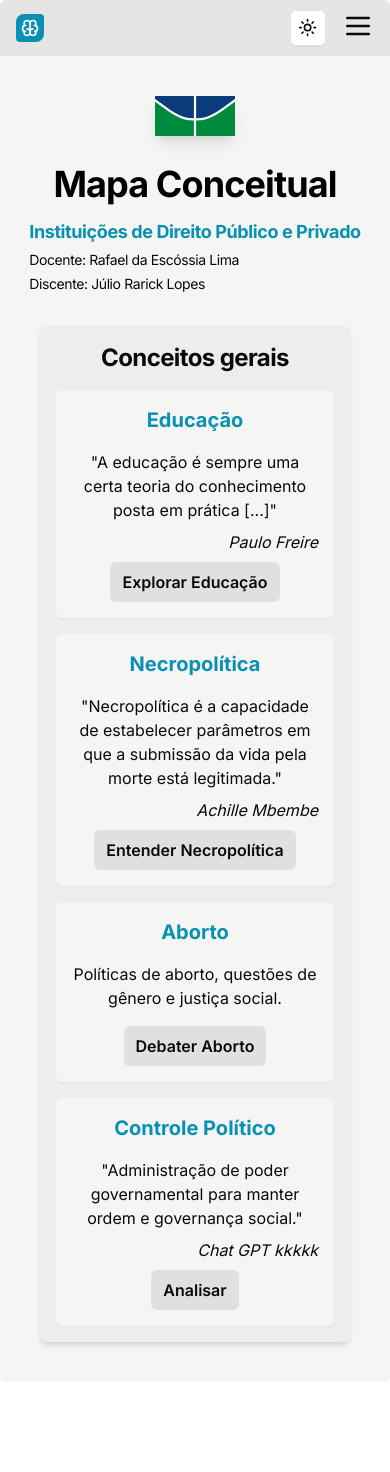
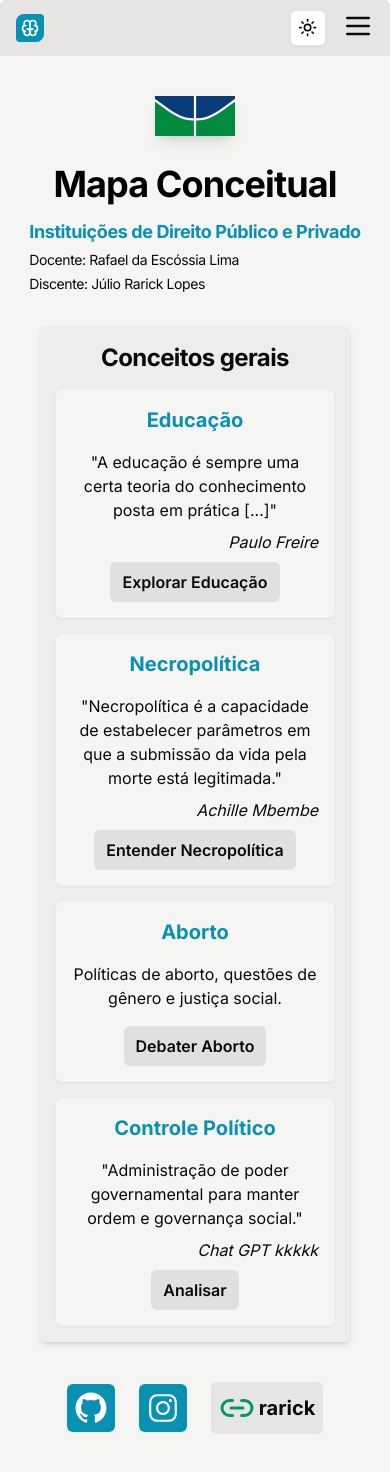
Before and after one commit to JulioRarick/conceitual-map-unb, a Next.js app: page / in a window 390 px wide. Shown: the top 1472 px of the page. Before the commit the page ends 1382 px from the top, so only its background shows below. Built offline with nearby package versions, Linux system fonts and the light colour scheme.

Commit message:
✨ feat: add social media links in home page

```diff
--- a/app/page.tsx
+++ b/app/page.tsx
@@ -1,17 +1,19 @@
 'use client'
 
 import { DisciplineCard } from '@/components/cards/discipline-card'
-import { ContentTitleComponent } from '@/components/content-title-component'
-import { PrimaryConcepts } from '@/components/primary-concepts'
+import { ContentTitleComponent } from '@/components/home-components/content-title-component'
+import { PrimaryConcepts } from '@/components/home-components/primary-concepts'
+import { SocialMediaComponent } from '@/components/home-components/social-media-component'
 
 export default function Home() {
   return (
     <>
       <ContentTitleComponent />
-      <div className="m-8 flex select-none items-center lg:grid lg:grid-cols-2 lg:items-start">
+      <div className="m-8 flex select-none flex-col items-center lg:grid lg:grid-cols-2 lg:items-start">
         <PrimaryConcepts />
-        <div className="flex">
+        <div className="flex flex-col">
           <DisciplineCard />
+          <SocialMediaComponent />
         </div>
       </div>
     </>
--- a/components/content-title-component.tsx
+++ b/components/home-components/content-title-component.tsx
@@ -4,8 +4,8 @@ import Image from 'next/image'
 
 import unbLogo from '@/public/unbLogo.png'
 
-import { ThemeToggle } from './theme-toggle'
-import { TextGenerateEffect } from './ui/text-generate-effect'
+import { ThemeToggle } from '../theme-toggle'
+import { TextGenerateEffect } from '../ui/text-generate-effect'
 
 export function ContentTitleComponent() {
   return (
--- a/components/primary-concepts.tsx
+++ b/components/home-components/primary-concepts.tsx
@@ -1,6 +1,6 @@
 import { motion } from 'framer-motion'
 
-import { CardPrimaryConcept } from './cards/card-primary-concept'
+import { CardPrimaryConcept } from '../cards/card-primary-concept'
 
 export function PrimaryConcepts() {
   return (
--- /dev/null
+++ b/components/home-components/social-media-component.tsx
@@ -0,0 +1,61 @@
+import { GitHubLogoIcon, InstagramLogoIcon } from '@radix-ui/react-icons'
+import { motion } from 'framer-motion'
+import { Link2 } from 'lucide-react'
+import Link from 'next/link'
+
+import {
+  Tooltip,
+  TooltipContent,
+  TooltipProvider,
+  TooltipTrigger,
+} from '../ui/tooltip'
+
+export function SocialMediaComponent() {
+  return (
+    <motion.div
+      initial={{ opacity: 0, scale: 0.5 }}
+      animate={{ opacity: 1, scale: 1 }}
+      transition={{ duration: 0.8 }}
+      className="m-10 flex items-center justify-center gap-6"
+    >
+      <TooltipProvider>
+        <Tooltip>
+          <TooltipTrigger asChild>
+            <Link
+              href=""
+              target="_blank"
+              className="flex items-center justify-center rounded-md bg-cyan-600 p-2 hover:bg-cyan-500"
+            >
+              <GitHubLogoIcon className="h-8 w-8 text-white" />
+            </Link>
+          </TooltipTrigger>
+          <TooltipContent>Repositório do projeto</TooltipContent>
+        </Tooltip>
+        <Tooltip>
+          <TooltipTrigger asChild>
+            <Link
+              href=""
+              target="_blank"
+              className="flex items-center justify-center rounded-md bg-cyan-600 p-2 hover:bg-cyan-500"
+            >
+              <InstagramLogoIcon className="h-8 w-8 text-white" />
+            </Link>
+          </TooltipTrigger>
+          <TooltipContent>Me siga no Instagram</TooltipContent>
+        </Tooltip>
+        <Tooltip>
+          <TooltipTrigger asChild>
+            <Link
+              href=""
+              target="_blank"
+              className="flex items-center justify-center gap-1 rounded-md bg-stone-200 p-2 text-xl font-bold text-foreground hover:bg-stone-300 dark:bg-stone-800 dark:hover:bg-stone-700"
+            >
+              <Link2 className="h-9 w-9 text-emerald-600" /> rarick
+            </Link>
+          </TooltipTrigger>
+          <TooltipContent>Veja meu portfólio</TooltipContent>
+        </Tooltip>
+      </TooltipProvider>
+    </motion.div>
+  )
+}
--- /dev/null
+++ b/components/ui/tooltip.tsx
@@ -0,0 +1,30 @@
+"use client"
+
+import * as React from "react"
+import * as TooltipPrimitive from "@radix-ui/react-tooltip"
+
+import { cn } from "@/lib/utils"
+
+const TooltipProvider = TooltipPrimitive.Provider
+
+const Tooltip = TooltipPrimitive.Root
+
+const TooltipTrigger = TooltipPrimitive.Trigger
+
+const TooltipContent = React.forwardRef<
+  React.ElementRef<typeof TooltipPrimitive.Content>,
+  React.ComponentPropsWithoutRef<typeof TooltipPrimitive.Content>
+>(({ className, sideOffset = 4, ...props }, ref) => (
+  <TooltipPrimitive.Content
+    ref={ref}
+    sideOffset={sideOffset}
+    className={cn(
+      "z-50 overflow-hidden rounded-md bg-primary px-3 py-1.5 text-xs text-primary-foreground animate-in fade-in-0 zoom-in-95 data-[state=closed]:animate-out data-[state=closed]:fade-out-0 data-[state=closed]:zoom-out-95 data-[side=bottom]:slide-in-from-top-2 data-[side=left]:slide-in-from-right-2 data-[side=right]:slide-in-from-left-2 data-[side=top]:slide-in-from-bottom-2",
+      className
+    )}
+    {...props}
+  />
+))
+TooltipContent.displayName = TooltipPrimitive.Content.displayName
+
+export { Tooltip, TooltipTrigger, TooltipContent, TooltipProvider }
--- a/package.json
+++ b/package.json
@@ -13,6 +13,7 @@
     "@radix-ui/react-dropdown-menu": "^2.1.1",
     "@radix-ui/react-icons": "^1.3.0",
     "@radix-ui/react-slot": "^1.1.0",
+    "@radix-ui/react-tooltip": "^1.1.2",
     "@tabler/icons-react": "^3.11.0",
     "class-variance-authority": "^0.7.0",
     "clsx": "^2.1.1",
```
Also changed, not shown: 1 other file (tests, documents, lock files or other folders).
